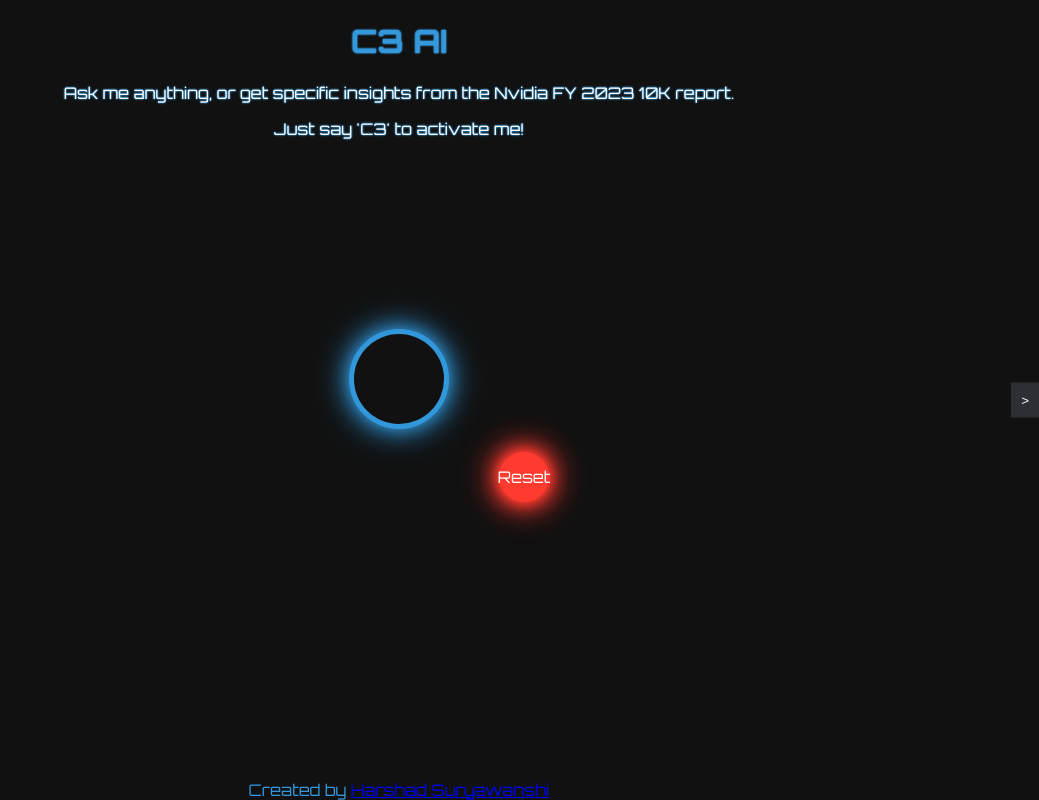
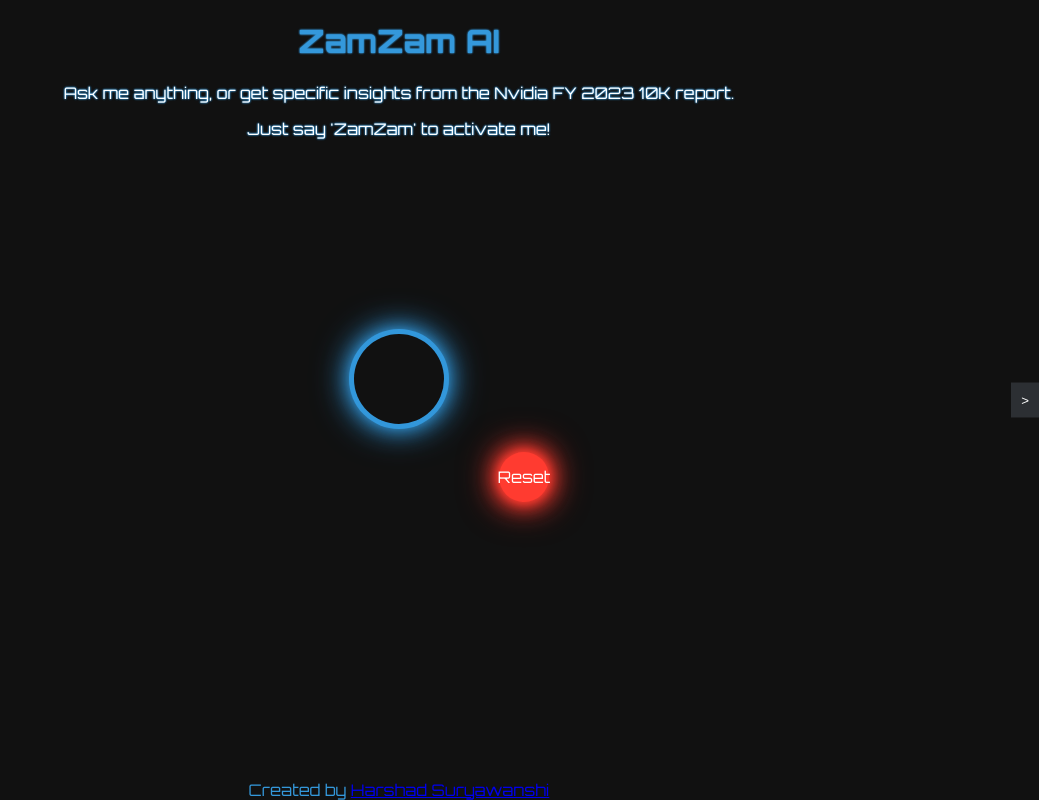
Before and after one commit to abdallahgamal5500/-C3-Voice-Assistant, a React (Create React App) app: page / in a window 1280 px wide. Shown: the whole page, without its empty margins (241-1280 px from the left). Built offline with nearby package versions, Linux system fonts and the light colour scheme.

Commit message:
Update App.js

```diff
--- a/src/App.js
+++ b/src/App.js
@@ -93,7 +93,7 @@
               {
                 role: "user",
                 content:
-                  "You are an AI voice assistant called C3. You can provide any general information as well as answer basic questions about the Nvidia 10k report for year ended Jan 2023" +
+                  "You are an AI voice assistant called ZamZam. You can provide any general information as well as answer basic questions about the Nvidia 10k report for year ended Jan 2023" +
                   text,
               },
             ],
@@ -145,12 +145,12 @@
   return (
     <div className="container">
       <div class="app-header">
-          <h1>C3 AI</h1>
+          <h1>ZamZam AI</h1>
           <p class="app-subtext">
             Ask me anything, or get specific insights from the Nvidia FY 2023 10K
             report.
           </p>
-          <p class="app-subtext">Just say 'C3' to activate me!</p>
+          <p class="app-subtext">Just say 'ZamZam' to activate me!</p>
         </div>
       <div className={`speech-bubble ${showSpeechBubble ? "visible" : ""}`}>
         {transcript}
```
